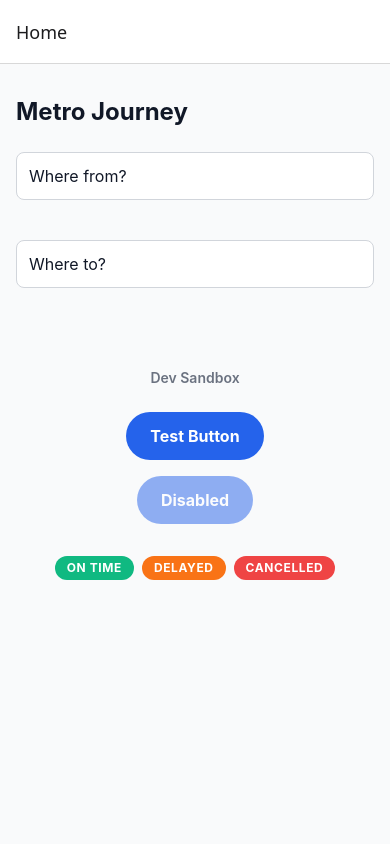
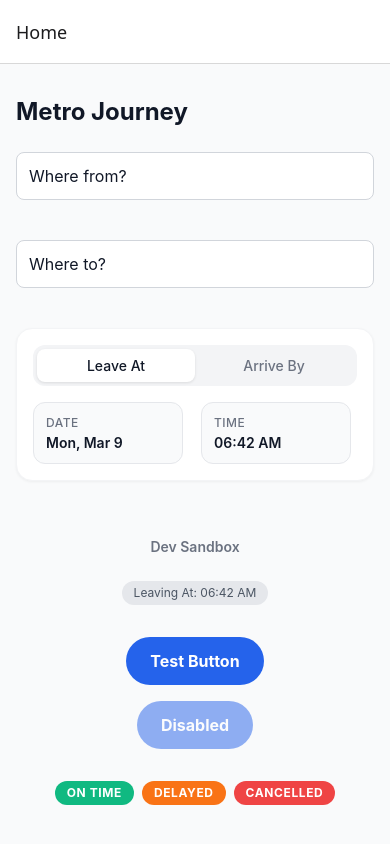
Before and after one commit to abcra118/superability, a React Native app: screen /Home in a window 390 px wide. Built offline with nearby package versions, Linux system fonts and the light colour scheme.

Commit message:
feat(SUP-8): Implement Journey Date & Time Configuration

```diff
--- a/app.json
+++ b/app.json
@@ -36,7 +36,8 @@
             "backgroundColor": "#000000"
           }
         }
-      ]
+      ],
+      "@react-native-community/datetimepicker"
     ],
     "experiments": {
       "reactCompiler": true
--- a/package.json
+++ b/package.json
@@ -12,6 +12,7 @@
   },
   "dependencies": {
     "@expo/vector-icons": "^15.0.3",
+    "@react-native-community/datetimepicker": "8.4.4",
     "@react-navigation/bottom-tabs": "^7.4.0",
     "@react-navigation/elements": "^2.6.3",
     "@react-navigation/native": "^7.1.8",
--- /dev/null
+++ b/src/components/search/TimeSelector.tsx
@@ -0,0 +1,203 @@
+import React, { useState } from 'react';
+import { View, Text, Pressable, Platform, StyleSheet, Modal } from 'react-native';
+import DateTimePicker from '@react-native-community/datetimepicker';
+
+interface TimeSelectorProps {
+  onChange: (selectedDate: Date, isArrival: boolean) => void;
+}
+
+export const TimeSelector = ({ onChange }: TimeSelectorProps) => {
+  const [isArrival, setIsArrival] = useState(false);
+  const [selectedDate, setSelectedDate] = useState(new Date());
+  const [showPicker, setShowPicker] = useState(false);
+  const [pickerMode, setPickerMode] = useState<'date' | 'time'>('date');
+
+  const handleDateChange = (event: any, date?: Date) => {
+    if (Platform.OS === 'android') {
+      setShowPicker(false);
+    }
+    if (date) {
+      setSelectedDate(date);
+      onChange(date, isArrival);
+    }
+  };
+
+  const toggleMode = (arrival: boolean) => {
+    setIsArrival(arrival);
+    setTimeout(() => {
+      onChange(selectedDate, arrival);
+    }, 0);
+  };
+
+  const openPicker = (mode: 'date' | 'time') => {
+    setPickerMode(mode);
+    setShowPicker(true);
+  };
+
+  return (
+    <View style={styles.container}>
+      <View style={styles.toggleContainer}>
+        <Pressable
+          style={[styles.toggleBtn, !isArrival && styles.activeBtn]}
+          onPress={() => toggleMode(false)}
+        >
+          <Text style={[styles.toggleText, !isArrival && styles.activeText]}>Leave At</Text>
+        </Pressable>
+        <Pressable
+          style={[styles.toggleBtn, isArrival && styles.activeBtn]}
+          onPress={() => toggleMode(true)}
+        >
+          <Text style={[styles.toggleText, isArrival && styles.activeText]}>Arrive By</Text>
+        </Pressable>
+      </View>
+
+      <View style={styles.pickersRow}>
+        <Pressable style={styles.pickerBtn} onPress={() => openPicker('date')}>
+          <Text style={styles.pickerLabel}>Date</Text>
+          <Text style={styles.pickerValue} numberOfLines={1}>
+            {selectedDate.toLocaleDateString(undefined, { weekday: 'short', month: 'short', day: 'numeric' })}
+          </Text>
+        </Pressable>
+
+        <Pressable style={styles.pickerBtn} onPress={() => openPicker('time')}>
+          <Text style={styles.pickerLabel}>Time</Text>
+          <Text style={styles.pickerValue} numberOfLines={1}>
+            {selectedDate.toLocaleTimeString([], { hour: '2-digit', minute: '2-digit' })}
+          </Text>
+        </Pressable>
+      </View>
+
+      {/* ANDROID: Native Dialog */}
+      {Platform.OS === 'android' && showPicker && (
+        <DateTimePicker
+          value={selectedDate}
+          mode={pickerMode}
+          is24Hour={true}
+          display="default"
+          onChange={handleDateChange}
+          minimumDate={new Date()}
+        />
+      )}
+
+      {/* IOS: Bottom Sheet Modal */}
+      {Platform.OS === 'ios' && (
+        <Modal visible={showPicker} transparent animationType="slide">
+          <Pressable style={styles.modalOverlay} onPress={() => setShowPicker(false)}>
+            <Pressable style={styles.modalContent} onPress={(e) => e.stopPropagation()}>
+              <View style={styles.modalHeader}>
+                <Pressable onPress={() => setShowPicker(false)}>
+                  <Text style={styles.modalDoneText}>Done</Text>
+                </Pressable>
+              </View>
+              <DateTimePicker
+                value={selectedDate}
+                mode={pickerMode}
+                is24Hour={true}
+                display="spinner"
+                onChange={handleDateChange}
+                minimumDate={new Date()}
+                style={styles.iosPicker}
+              />
+            </Pressable>
+          </Pressable>
+        </Modal>
+      )}
+    </View>
+  );
+};
+
+const styles = StyleSheet.create({
+  container: {
+    backgroundColor: '#ffffff',
+    borderRadius: 16,
+    padding: 16,
+    shadowColor: '#000',
+    shadowOpacity: 0.05,
+    shadowRadius: 3,
+    shadowOffset: { width: 0, height: 1 },
+    elevation: 2,
+    borderWidth: 1,
+    borderColor: '#f3f4f6',
+    marginBottom: 16,
+  },
+  toggleContainer: {
+    flexDirection: 'row',
+    backgroundColor: '#f3f4f6',
+    padding: 4,
+    borderRadius: 12,
+    marginBottom: 16,
+  },
+  toggleBtn: {
+    flex: 1,
+    paddingVertical: 8,
+    borderRadius: 8,
+    alignItems: 'center',
+  },
+  activeBtn: {
+    backgroundColor: '#ffffff',
+    shadowColor: '#000',
+    shadowOpacity: 0.1,
+    shadowRadius: 3,
+    shadowOffset: { width: 0, height: 1 },
+    elevation: 1,
+  },
+  toggleText: {
+    fontWeight: '500',
+    color: '#6b7280',
+  },
+  activeText: {
+    color: '#111827',
+  },
+  pickersRow: {
+    flexDirection: 'row',
+    gap: 12,
+  },
+  pickerBtn: {
+    flex: 1,
+    backgroundColor: '#f9fafb',
+    padding: 12,
+    borderRadius: 12,
+    borderWidth: 1,
+    borderColor: '#e5e7eb',
+    marginRight: 6,
+  },
+  pickerLabel: {
+    color: '#6b7280',
+    fontSize: 12,
+    fontWeight: '500',
+    marginBottom: 4,
+    textTransform: 'uppercase',
+    letterSpacing: 0.5,
+  },
+  pickerValue: {
+    color: '#111827',
+    fontWeight: '600',
+  },
+  modalOverlay: {
+    flex: 1,
+    backgroundColor: 'rgba(0,0,0,0.4)',
+    justifyContent: 'flex-end',
+  },
+  modalContent: {
+    backgroundColor: '#ffffff',
+    paddingBottom: 32,
+    borderTopLeftRadius: 16,
+    borderTopRightRadius: 16,
+  },
+  modalHeader: {
+    flexDirection: 'row',
+    justifyContent: 'flex-end',
+    padding: 16,
+    borderBottomWidth: 1,
+    borderBottomColor: '#f3f4f6',
+  },
+  modalDoneText: {
+    color: '#2563eb',
+    fontWeight: 'bold',
+    fontSize: 16,
+  },
+  iosPicker: {
+    alignSelf: 'center',
+    width: '100%',
+  }
+});
--- a/src/screens/HomeScreen.tsx
+++ b/src/screens/HomeScreen.tsx
@@ -1,12 +1,15 @@
-import React from "react";
+import React, { useState } from "react";
 import { View, Text } from "react-native";
 import { useJourneyStore } from "../store/useJourneyStore";
 import { AddressAutocomplete } from "../components/search/AddressAutocomplete";
+import { TimeSelector } from "../components/search/TimeSelector";
 import { PrimaryButton } from "../components/ui/PrimaryButton";
 import { StatusBadge } from "../components/ui/StatusBadge";
 
 export const HomeScreen = () => {
   const { origin, destination, setOrigin, setDestination } = useJourneyStore();
+  const [journeyTime, setJourneyTime] = useState(new Date());
+  const [isArrival, setIsArrival] = useState(false);
 
   return (
     <View className="flex-1 px-4 py-8 bg-gray-50">
@@ -20,7 +23,7 @@ export const HomeScreen = () => {
         />
       </View>
 
-      <View className="mb-8 z-40 relative" style={{ zIndex: 40, elevation: 4 }}>
+      <View className="mb-6 z-40 relative" style={{ zIndex: 40, elevation: 4 }}>
         <AddressAutocomplete
           placeholder="Where to?"
           onSelect={setDestination}
@@ -28,8 +31,20 @@ export const HomeScreen = () => {
         />
       </View>
 
-      <View className="flex-col items-center gap-4 mt-8" style={{ zIndex: 1, elevation: 1 }}>
+      <View className="relative z-30 mb-6" style={{ zIndex: 30, elevation: 3 }}>
+        <TimeSelector
+          onChange={(date, arrival) => {
+            setJourneyTime(date);
+            setIsArrival(arrival);
+          }}
+        />
+      </View>
+
+      <View className="flex-col items-center gap-4 mt-4" style={{ zIndex: 1, elevation: 1 }}>
         <Text className="text-sm font-semibold text-gray-500 mb-2">Dev Sandbox</Text>
+        <Text className="text-xs text-center text-gray-600 mb-4 bg-gray-200 px-3 py-1 rounded-full">
+          {isArrival ? "Arriving By:" : "Leaving At:"} {journeyTime.toLocaleTimeString([], { hour: '2-digit', minute: '2-digit' })}
+        </Text>
         <PrimaryButton title="Test Button" onPress={() => console.log("pressed")} />
         <PrimaryButton title="Disabled" disabled onPress={() => {}} />
         <View className="flex-row gap-2 mt-4">
```
Also changed, not shown: 1 other file (tests, documents, lock files or other folders).
